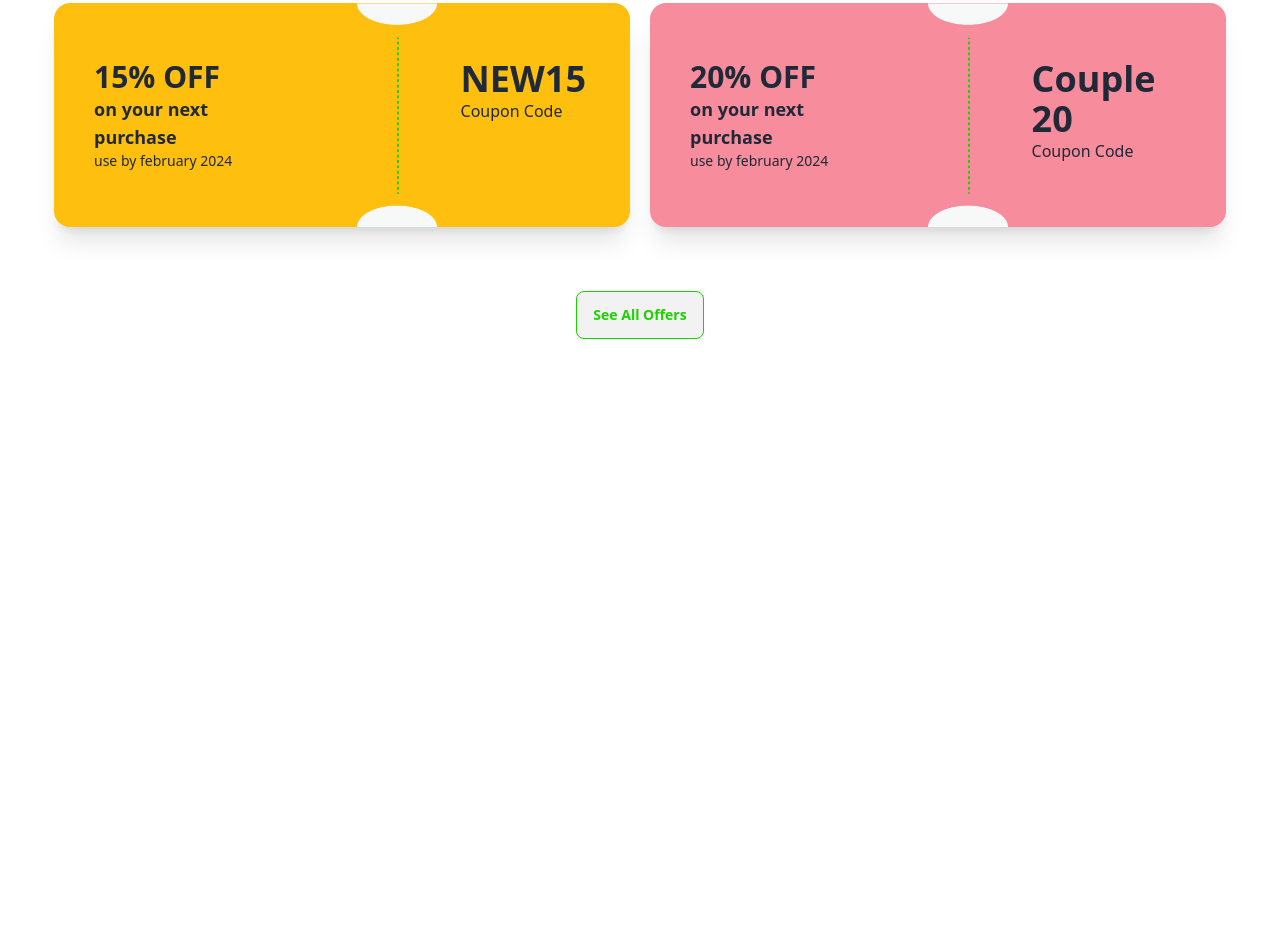
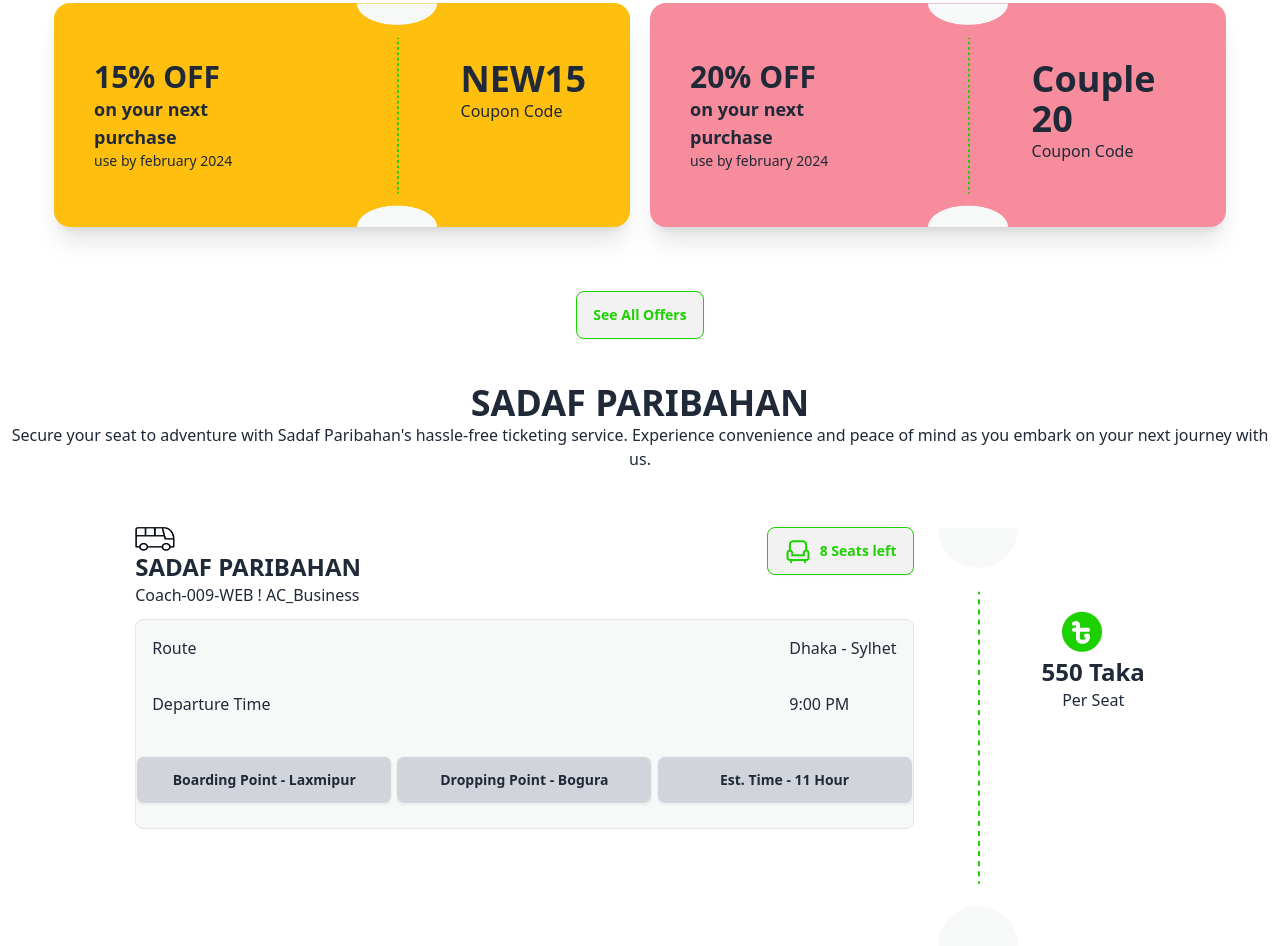
Before and after one commit to tuly15/SADMAN-PARIBAHAN, a plain HTML site: page index.html in a window 1280 px wide. Shown: the part 1061-2007 px from the top of the page. Before the commit the page ends 1444 px from the top, so only its background shows below. Drawn offline with nearby package versions, Linux system fonts and the light colour scheme.

Commit message:
ticket info section added

```diff
--- a/index.html
+++ b/index.html
@@ -14,7 +14,7 @@
 </head>
 
 <body class="main-font">
-    <Section class="ml-32 mr-32
+    <Section class=" m-auto lg:ml-32 mr-32 :
     ">
         <div>
             <div class="navbar bg-base-100">
@@ -103,6 +103,32 @@
     </section>
    <section class="button-container"><div class="items-center justify-center flex"><button class="btn border-[#1DD100] text-[#1DD100] mb-11 ml-auto mr-auto ">See All Offers</button></div> </section>
 
+   <section class="h-auto w-auto"><div class="text-center"><h1 class="text-4xl font-bold text-center">SADAF PARIBAHAN</h1>
+    <p class="">Secure your seat to adventure with Sadaf Paribahan's hassle-free ticketing service. Experience convenience and peace of mind as you embark on your next journey with us.</p></div>
+
+    <div class="flex max-h-full max-w-max-w-6xl justify-center gap-x-6 gap-y-8 mt-14"><div class="ticket-info-1">
+        <div class="flex justify-between">
+            <div> <h1 class="text-2xl font-bold"> <img class="h-6 w-10" src="images/bus-logo.png" alt=""> SADAF PARIBAHAN</h1>
+            <P>Coach-009-WEB ! AC_Business</P></div>
+        <div><button class="btn border-[#1DD100] text-[#1DD100] mb-11 ml-auto mr-auto "> <img src="images/seat-green.png" alt="">8 Seats left</button></div> </div>
+
+      <div class="bg-[#F7F8F8] border rounded-lg "> <div class="flex flex-1 justify-between "><div><p class="p-4">Route</p> <p class="p-4">Departure Time</p></div>
+      <div><p class="p-4">Dhaka - Sylhet</p>
+      <p class="p-4">9:00 PM</p>
+    </div></div>
+
+    <div class="pt-6 pb-6"><button class="btn bg-gray-300 btn-wide">Boarding Point - Laxmipur</button>
+       <button class="btn bg-gray-300 btn-wide">Dropping Point - Bogura</button>
+       <button class="btn bg-gray-300 btn-wide">Est. Time - 11 Hour</button>
+
+    </div></div>
+    </div>
+    <img src="images/info-devider.png" alt="">
+    <div class="pt-20 text-center items-center"> <img class="pl-4"  src="images/fare.png" alt=""><h1 class="text-2xl font-bold">550 Taka</h1>
+    <p>Per Seat</p></div></div>
+
+   </section>
+
 </body>
 
 </html>
```
